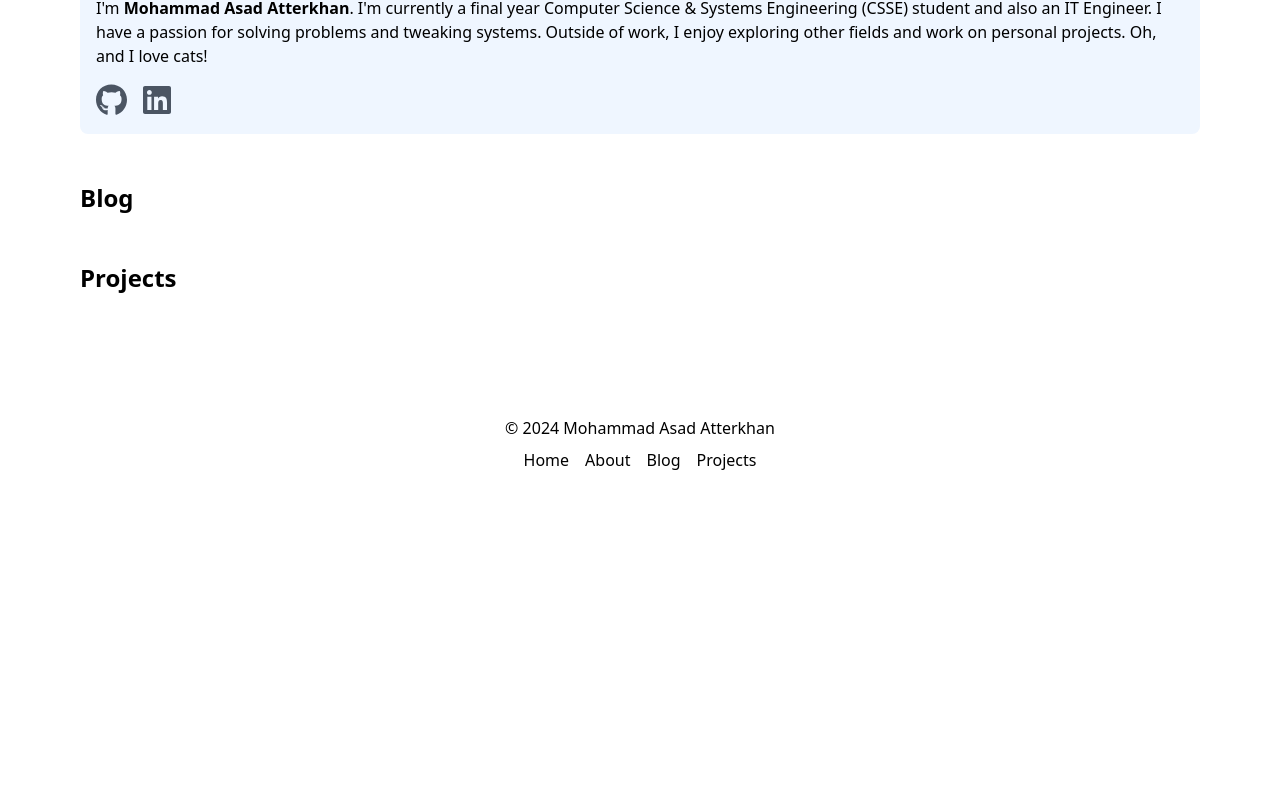
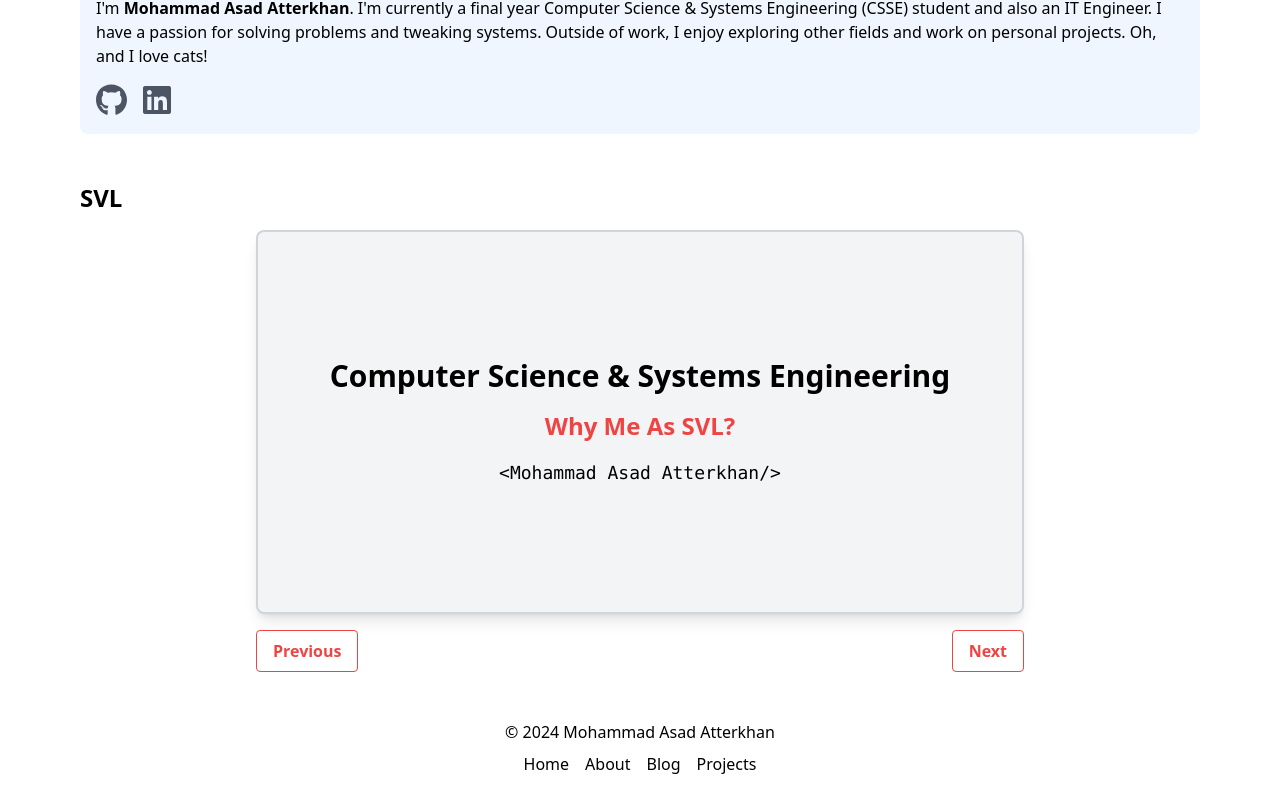
Before and after one commit to 13asad/13asad.github.io, a Vue app: page / in a window 1280 px wide. Shown: the part 296-1104 px from the top of the page. Before the commit the page ends 800 px from the top, so only its background shows below. Built offline with nearby package versions, Linux system fonts and the light colour scheme.

Commit message:
feat: svl

```diff
--- a/index.html
+++ b/index.html
@@ -4,6 +4,9 @@
     <meta charset="UTF-8">
     <link rel="icon" href="/favicon.ico">
     <meta name="viewport" content="width=device-width, initial-scale=1.0">
+    <meta name="description" content="Mohammad Asad Atterkhan Portfolio">
+    <meta name="keywords" content="Mohammad Asad Atterkhan, ma-asad, ma-asad.github.io, ma-asad.com, ma-asad portfolio">
+    <meta name="author" content="Mohammad Asad Atterkhan">
     <title>ma-asad</title>
   </head>
   <body>
--- /dev/null
+++ b/src/components/SVL.vue
@@ -0,0 +1,141 @@
+<template>
+  <section>
+    <h2 class="text-2xl font-bold mb-4">SVL</h2>
+
+    <!-- Slide 1: Why Me As SVL -->
+    <div
+      v-if="currentSlide === 0"
+      class="bg-gray-100 border-2 border-gray-300 rounded-lg p-8 shadow-lg w-full max-w-3xl mx-auto h-96 flex items-center"
+    >
+      <div class="w-full text-center">
+        <h1 class="text-3xl font-bold mb-4 text-black">
+          Computer Science & Systems Engineering
+        </h1>
+        <h2 class="text-2xl font-semibold text-red-500 mb-4">Why Me As SVL?</h2>
+        <p class="text-xl text-gray-700">
+          <span class="font-mono text-lg text-black"> &lt;Mohammad Asad Atterkhan/&gt; </span>
+        </p>
+      </div>
+    </div>
+
+    <!-- Slide 2: About Me -->
+    <div
+      v-if="currentSlide === 1"
+      class="bg-gray-100 border-2 border-gray-300 rounded-lg p-8 shadow-lg w-full max-w-3xl mx-auto h-96 flex items-center"
+    >
+      <div class="w-full text-center">
+        <h1 class="text-3xl font-bold mb-4 text-black">About Me</h1>
+        <p class="text-xl text-gray-700">
+          Hi, I'm Mohammad Asad Atterkhan, a final-year Computer Science & Systems Engineering
+          student with a passion for IT and teaching.
+        </p>
+      </div>
+    </div>
+
+    <!-- Slide 3: Skills -->
+    <div
+      v-if="currentSlide === 2"
+      class="bg-gray-100 border-2 border-gray-300 rounded-lg p-8 shadow-lg w-full max-w-3xl mx-auto h-96 flex items-center"
+    >
+      <div class="w-full">
+        <h1 class="text-3xl font-bold mb-4 text-center text-black">Skills</h1>
+        <ul class="list-disc pl-6 text-xl text-gray-700">
+          <li>Leadership & Team Management</li>
+          <li>Problem Solving</li>
+          <li>Coding</li>
+          <li>IT Systems & Networking</li>
+        </ul>
+      </div>
+    </div>
+
+    <!-- Slide 4: Experience & Achievements -->
+    <div
+      v-if="currentSlide === 3"
+      class="bg-gray-100 border-2 border-gray-300 rounded-lg p-8 shadow-lg w-full max-w-3xl mx-auto h-96 flex items-center"
+    >
+      <div class="w-full">
+        <h1 class="text-3xl font-bold mb-4 text-center text-black">Experience & Achievements</h1>
+        <ul class="list-disc pl-6 text-xl text-gray-700">
+          <li>Current IT Engineer: Leading 2 major projects at my workplace.</li>
+          <li>Employability Champion: Created an attendance project for the Career Fair.</li>
+          <li>SVL (First Year): Represented students as SVL in my first year.</li>
+        </ul>
+      </div>
+    </div>
+
+    <!-- Slide 5: Goal as SVL -->
+    <div
+      v-if="currentSlide === 4"
+      class="bg-gray-100 border-2 border-gray-300 rounded-lg p-8 shadow-lg w-full max-w-3xl mx-auto h-96 flex items-center"
+    >
+      <div class="w-full text-left">
+        <h1 class="text-3xl font-bold mb-4 text-black">Goal as SVL</h1>
+        <ul class="list-disc pl-6 text-xl text-gray-700">
+          <li>Bridge communication between staff and students.</li>
+          <li>Ensure that students have access to the right resources.</li>
+          <li>Support students in academic learning and career development.</li>
+        </ul>
+      </div>
+    </div>
+
+    <!-- Slide 6: Conclusion -->
+    <div
+      v-if="currentSlide === 5"
+      class="bg-gray-100 border-2 border-gray-300 rounded-lg p-8 shadow-lg w-full max-w-3xl mx-auto h-96 flex items-center"
+    >
+      <div class="w-full text-center">
+        <h1 class="text-3xl font-bold mb-4 text-black">Thank You!</h1>
+        <p class="text-xl text-gray-700">Questions?</p>
+      </div>
+    </div>
+
+    <!-- Navigation Buttons -->
+    <div class="flex justify-between mt-4 w-full max-w-3xl mx-auto space-x-4">
+      <button
+        @click="prevSlide"
+        class="bg-transparent text-red-500 font-semibold py-2 px-4 rounded border border-red-500 hover:bg-red-500 hover:text-white transition duration-200 ease-in-out"
+        :disabled="currentSlide === 0"
+      >
+        Previous
+      </button>
+      <button
+        @click="nextSlide"
+        class="bg-transparent text-red-500 font-semibold py-2 px-4 rounded border border-red-500 hover:bg-red-500 hover:text-white transition duration-200 ease-in-out"
+        :disabled="currentSlide === slides.length - 1"
+      >
+        Next
+      </button>
+    </div>
+  </section>
+</template>
+
+<script>
+export default {
+  name: 'PresentationSlide',
+  data() {
+    return {
+      currentSlide: 0,
+      slides: [0, 1, 2, 3, 4, 5]
+    }
+  },
+  methods: {
+    nextSlide() {
+      if (this.currentSlide < this.slides.length - 1) {
+        this.currentSlide++
+      }
+    },
+    prevSlide() {
+      if (this.currentSlide > 0) {
+        this.currentSlide--
+      }
+    }
+  }
+}
+</script>
+
+<style scoped>
+/* Add small gap between the navigation buttons */
+.space-x-4 > * + * {
+  margin-left: 1rem;
+}
+</style>
--- a/src/views/HomeView.vue
+++ b/src/views/HomeView.vue
@@ -1,11 +1,13 @@
 <script setup>
 import HelloWorld from '@/components/HelloWorld.vue';
-import Post from '@/components/Post.vue';
-import Projects from '@/components/Projects.vue';
+// import Post from '@/components/Post.vue';
+// import Projects from '@/components/Projects.vue';
+import SVL from '@/components/SVL.vue';
 </script>
 
 <template>
   <HelloWorld />
-  <Post />
-  <Projects />
+  <!-- <Post />
+  <Projects /> -->
+  <SVL />
 </template>
```
Also changed, not shown: src/assets/img/slide2.png (added).
